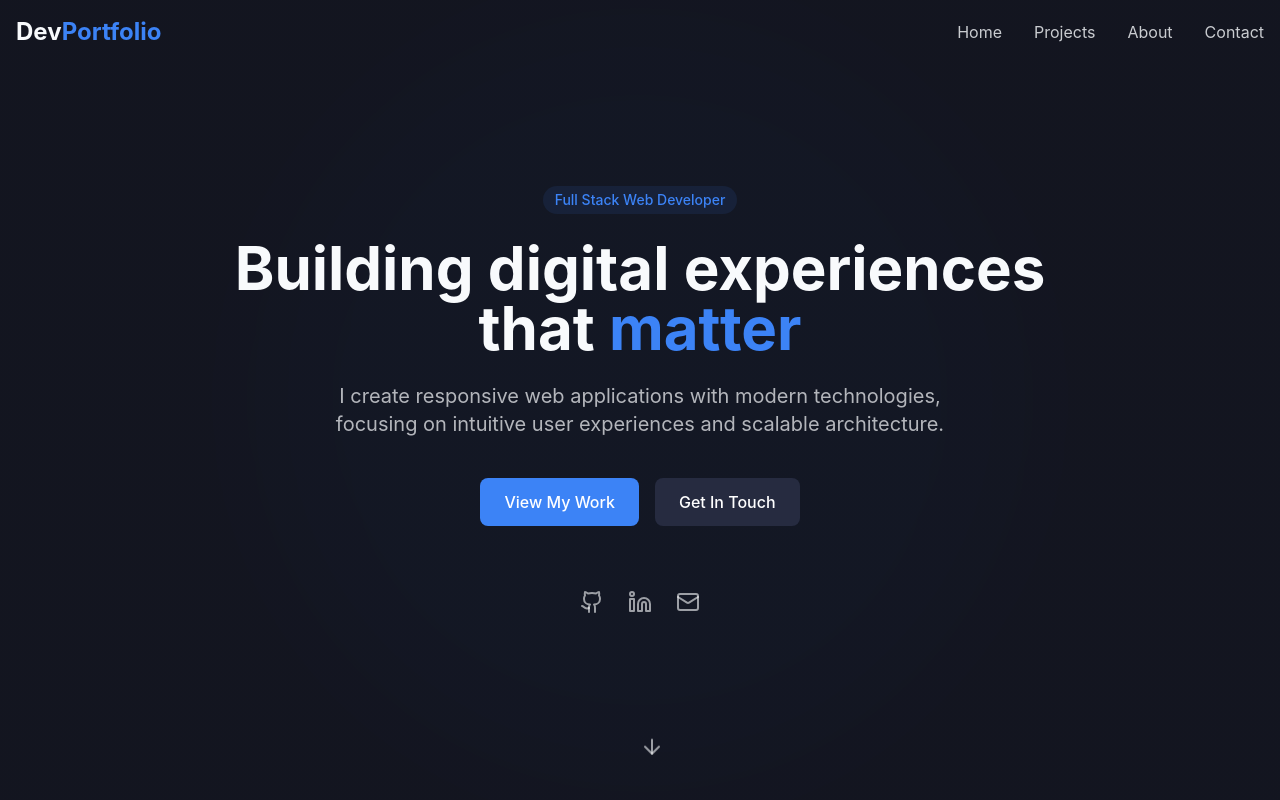
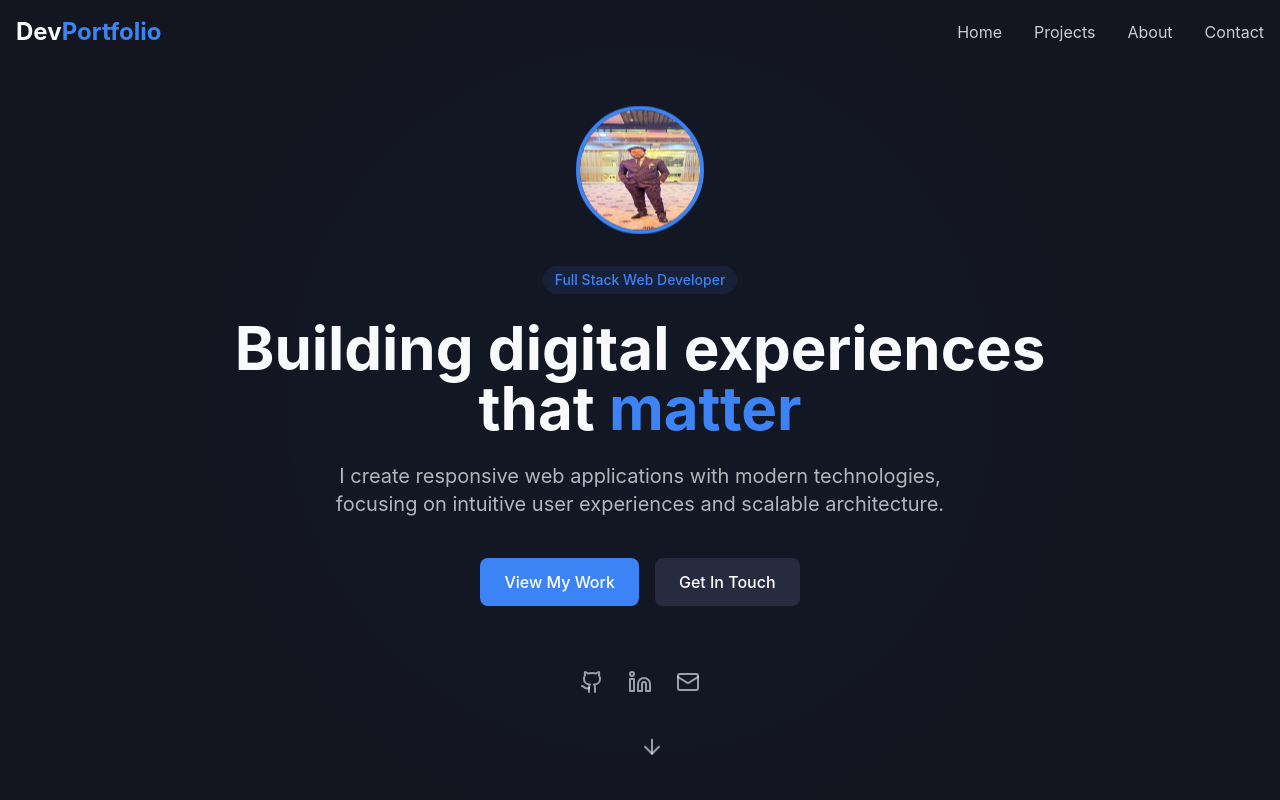
Before and after one commit to Ducksol01/DhruvPortfolio, a React (Vite) app: page / in a window 1280 px wide. Shown: the top 800 px of the page. Built offline with nearby package versions, Linux system fonts and the light colour scheme.

Commit message:
Refactor: Use profile picture
Update the application to use the profile picture.

```diff
--- a/src/components/Hero.tsx
+++ b/src/components/Hero.tsx
@@ -1,6 +1,7 @@
 
 import React from 'react';
 import { ArrowDown, Github, Linkedin, Mail } from 'lucide-react';
+import { Avatar, AvatarImage, AvatarFallback } from '@/components/ui/avatar';
 
 const Hero = () => {
   return (
@@ -12,6 +13,13 @@ const Hero = () => {
 
       <div className="container mx-auto px-4 z-10">
         <div className="max-w-4xl mx-auto text-center">
+          <div className="animate-fade-in opacity-0 mb-8">
+            <Avatar className="w-32 h-32 mx-auto border-4 border-primary">
+              <AvatarImage src="/lovable-uploads/061d022b-8e8f-43f3-818d-46108263df25.png" alt="Profile" />
+              <AvatarFallback>DEV</AvatarFallback>
+            </Avatar>
+          </div>
+
           <div className="animate-fade-in opacity-0">
             <span className="inline-block px-3 py-1 text-sm font-medium text-primary bg-primary/10 rounded-full mb-6">
               Full Stack Web Developer
```
Also changed, not shown: public/lovable-uploads/061d022b-8e8f-43f3-818d-46108263df25.png (added).
